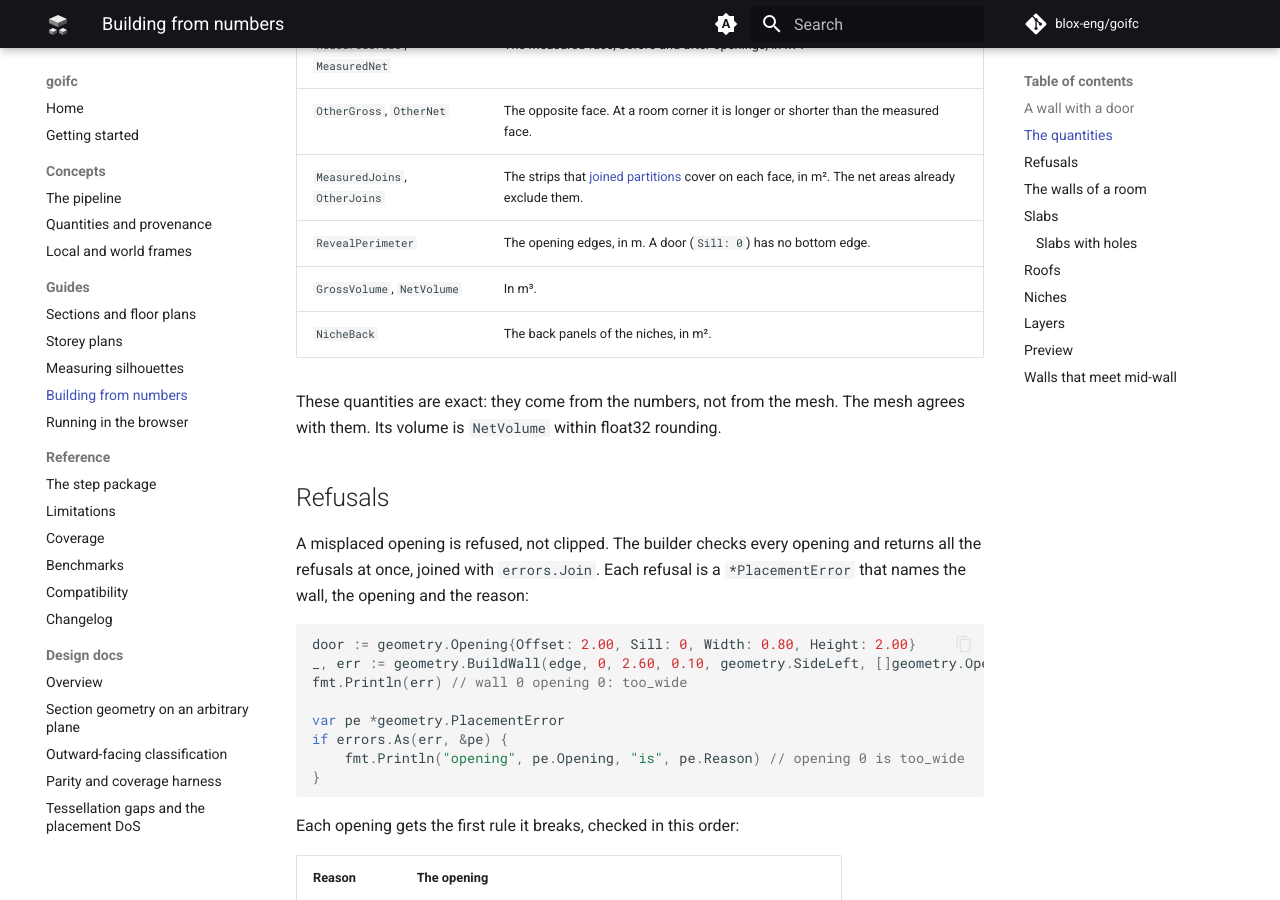
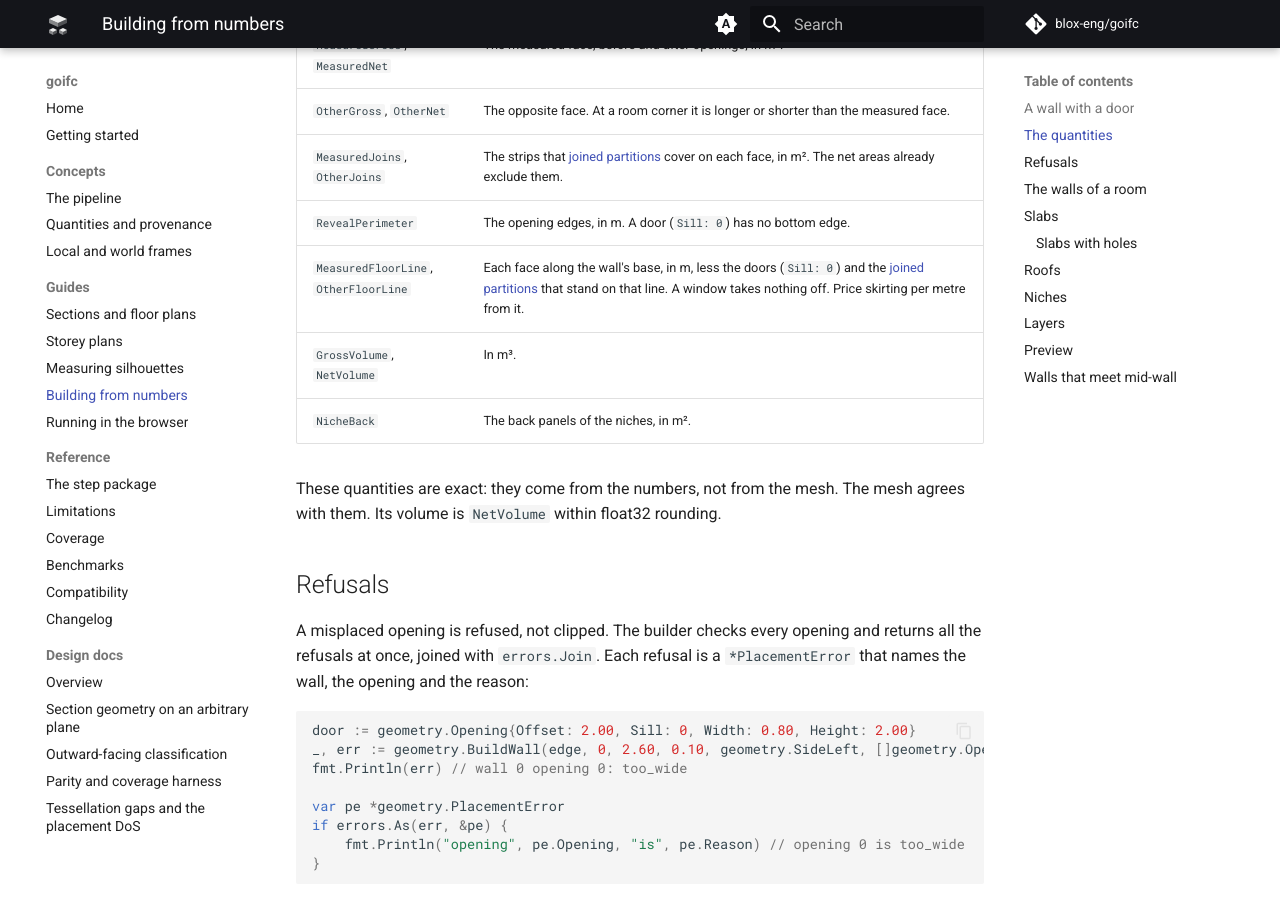
Before and after one commit to blox-eng/goifc, an MkDocs documentation site: the page built from docs/guides/builders.md, in a window 1280 px wide and 900 px high, scrolled down 1261 px. Built offline with MkDocs 1.6.1 and Material for MkDocs 9.7.7, drawn with Linux system fonts in a browser that asks for light colours; comment, search, counter and statistics services are not loaded; the version menu is left out; some of the changed text lies outside the part shown.

Commit message:
docs: describe the floor-line lengths of wall faces
Refs #174

Co-Authored-By: Claude Opus 5.5 <noreply@anthropic.com>

```diff
--- a/docs/guides/builders.md
+++ b/docs/guides/builders.md
@@ -47,6 +47,7 @@ The arguments, in order:
 | `OtherGross`, `OtherNet` | The opposite face. At a room corner it is longer or shorter than the measured face. |
 | `MeasuredJoins`, `OtherJoins` | The strips that [joined partitions](#walls-that-meet-mid-wall) cover on each face, in m². The net areas already exclude them. |
 | `RevealPerimeter` | The opening edges, in m. A door (`Sill: 0`) has no bottom edge. |
+| `MeasuredFloorLine`, `OtherFloorLine` | Each face along the wall's base, in m, less the doors (`Sill: 0`) and the [joined partitions](#walls-that-meet-mid-wall) that stand on that line. A window takes nothing off. Price skirting per metre from it. |
 | `GrossVolume`, `NetVolume` | In m³. |
 | `NicheBack` | The back panels of the niches, in m². |
 
@@ -221,6 +222,10 @@ volumes add up to the whole wall's.
   add up across layers. For through openings, a layer's reveal area is
   `RevealPerimeter` × its thickness; in the layer where a niche ends, the
   niche's reveal is only as deep as the niche reaches into that layer.
+- **`MeasuredFloorLine` and `OtherFloorLine`** belong to each layer's own
+  faces: at a room corner each layer's opposite face has its own length. A
+  joined partition comes off the face it meets: layer 0's measured face or the
+  last layer's opposite face.
 
 At a corner that is almost straight, a layer's face end can snap by under
 0.1 mm, like the whole wall's mitre does, so its mesh and numbers agree.
@@ -283,8 +288,10 @@ built, err := geometry.BuildPlan(geometry.Plan{Walls: []geometry.PlanWall{throug
 The 0.1 m partition covers a 0.1 m by 2.5 m strip of the 4 m wall: 0.25 m².
 `MeasuredJoins` and `OtherJoins` hold the area taken off the measured and
 opposite faces, and `MeasuredNet` and `OtherNet` already exclude it: here
-`MeasuredNet` is 10 - 0.25 = 9.75 m². `Wall` is a wall item's ID or a room
-wall's `"r1/2"`.
+`MeasuredNet` is 10 - 0.25 = 9.75 m². The partition stands on the floor line,
+so `MeasuredFloorLine` is 4 - 0.1 = 3.9 m. A partition whose base is above the
+wall's base covers area but leaves the floor line whole. `Wall` is a wall
+item's ID or a room wall's `"r1/2"`.
 
 An end within 1 mm of the face snaps onto it. The partition's openings keep
 their place in the world when its start snaps, so a door does not slide.
```
Also changed, not shown: CHANGELOG.md (+8 -0 lines), docs/guides/wasm.md (+4 -1 lines).
